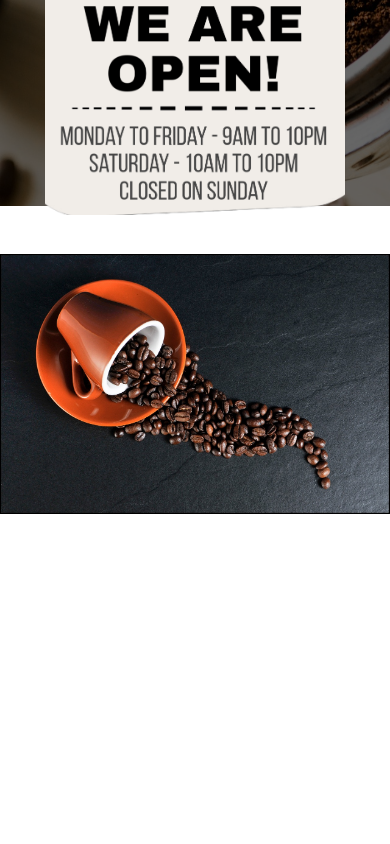
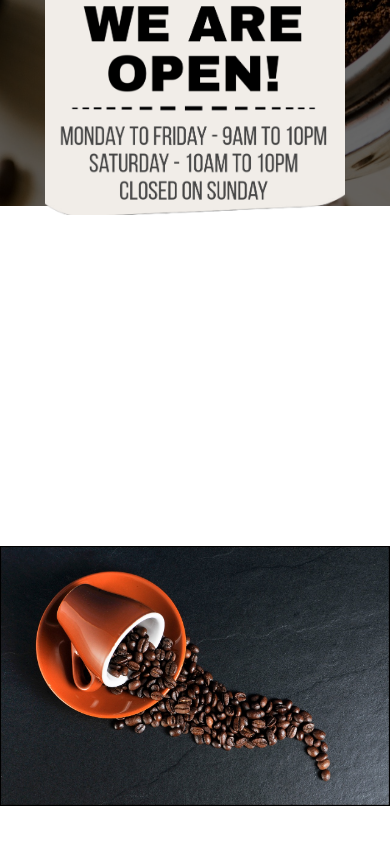
Before and after one commit to mohammadrida990/coffee-shop, a Next.js app: page / in a window 390 px wide. Shown: the part 6907-7751 px from the top of the page. Built offline with nearby package versions, Linux system fonts and the light colour scheme; a web font is replaced by a local one.

Commit message:
enhance photos images

```diff
--- a/components/Photos.tsx
+++ b/components/Photos.tsx
@@ -55,7 +55,7 @@ const Photos = () => {
             fill
             sizes="50vh"
             quality={100}
-            className="object-top-left object-contain md:object-cover md:object-center"
+            className="object-contain md:object-cover"
           />
         </div>
 
@@ -66,7 +66,7 @@ const Photos = () => {
             fill
             sizes="50vh"
             quality={100}
-            className="object-top-left object-contain md:object-cover md:object-center"
+            className="object-contain md:object-cover"
           />
         </div>
 
@@ -77,7 +77,7 @@ const Photos = () => {
             fill
             sizes="50vh"
             quality={100}
-            className="object-top-left object-contain md:object-cover md:object-center"
+            className="object-contain md:object-cover"
           />
         </div>
       </div>
```
